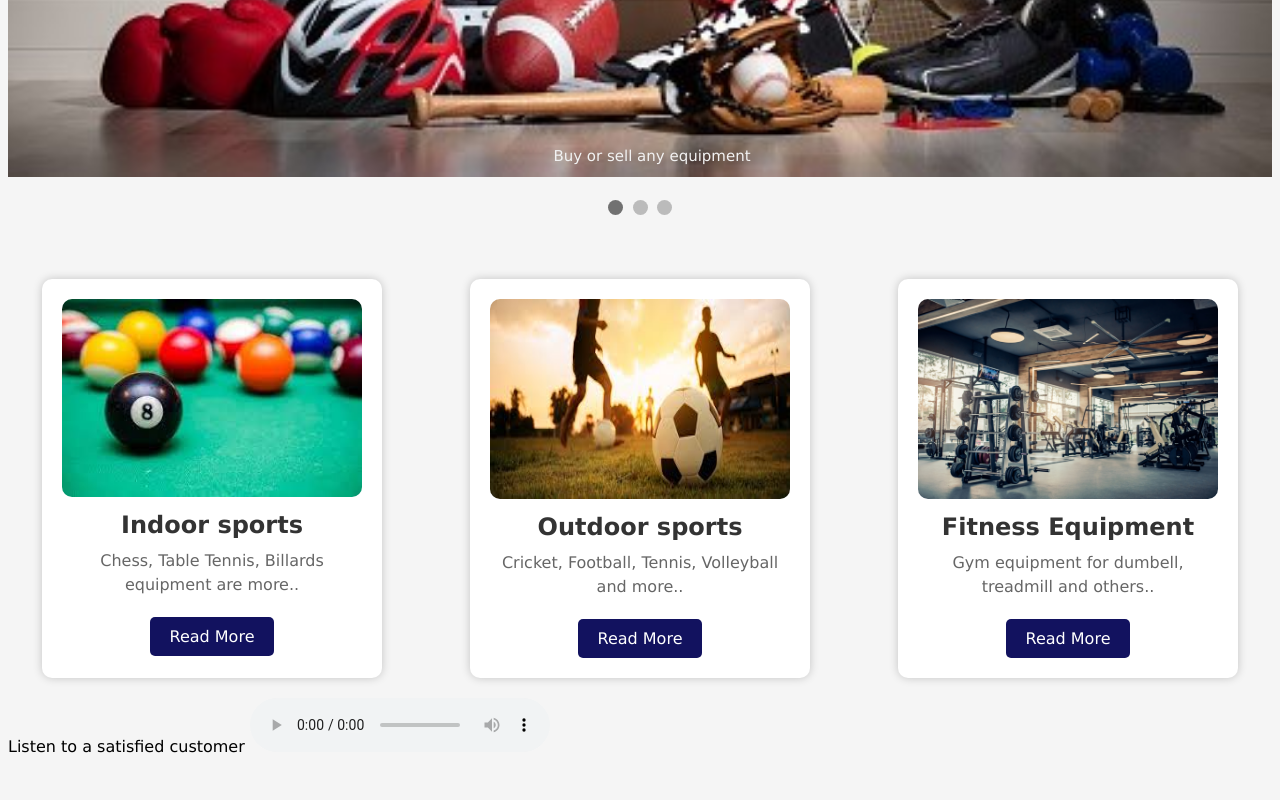
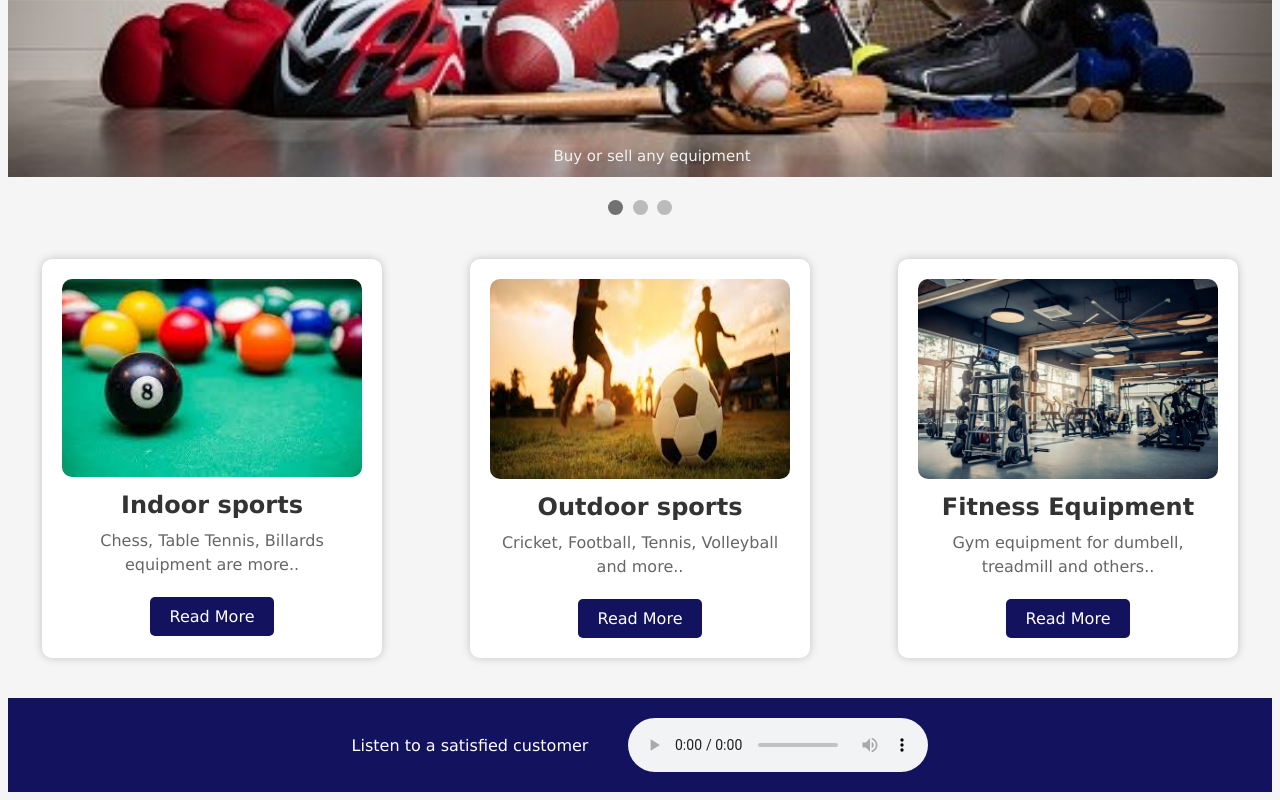
Before and after one commit to suprajasesh/Second-hand-sports-equipment-site, a plain HTML site: page index.html in a window 1280 px wide. Shown: the part 484-1284 px from the top of the page. Before the commit the page ends 1248 px from the top, so only its background shows below. Drawn offline with Linux system fonts and the light colour scheme.

Commit message:
Update home.css

```diff
--- a/home.css
+++ b/home.css
@@ -76,16 +76,80 @@
     from {opacity: .4}
     to {opacity: 1}
   }
-.card{
+
+
+
+/* .card{
   background-color: darkgray;
-  /* width: 70%; */
+   width: 70%;
   padding: 20px;;
-  margin: 20px;
-}
+  margin: 20px; }
 .card h4{
   color:rgb(12, 12, 65) ;
   font-size: 50px;;
 }
 .card p{
   color: bisque;
+} */
+/* .grid-container {
+  margin-top: 40px;
+  display: grid;
+  grid-template-columns: repeat(auto-fit, minmax(300px, 1fr));
+  grid-gap: 20px;
+  justify-items: center;
 }
+.card {
+  width: 300px;
+  background-color: #fff;
+  border-radius: 10px;
+  box-shadow: 0 0 10px rgba(0, 0, 0, 0.2);
+  padding: 20px;
+  text-align: center;
+  display: inline-block;
+}
+
+.card img {
+  width: 100%;
+  border-radius: 10px;
+  margin-bottom: 10px;
+}
+
+.card h2 {
+  color: #333;
+  font-size: 24px;
+  margin-bottom: 10px;
+}
+
+.card p {
+  color: #666;
+  font-size: 16px;
+  line-height: 1.5;
+  margin-bottom: 10px;
+}
+
+.button {
+  display: inline-block;
+  background-color:  rgb(18, 18, 95) ;
+  color: #fff;
+  padding: 10px 20px;
+  border-radius: 5px;
+  text-decoration: none;
+  margin-top: 10px;
+  transition: background-color 0.3s ease;
+}
+
+.button:hover {
+  background-color: rgb(12, 12, 65) ;
+} */
+#review{
+  display: flex;
+  justify-content: center;
+  align-items: center;
+  padding: 20px;
+  margin-top: 40px;
+  background-color: rgb(18, 18, 95) ;
+  color: #fff;
+}
+#review audio{
+  margin-left: 40px;
+}
```
